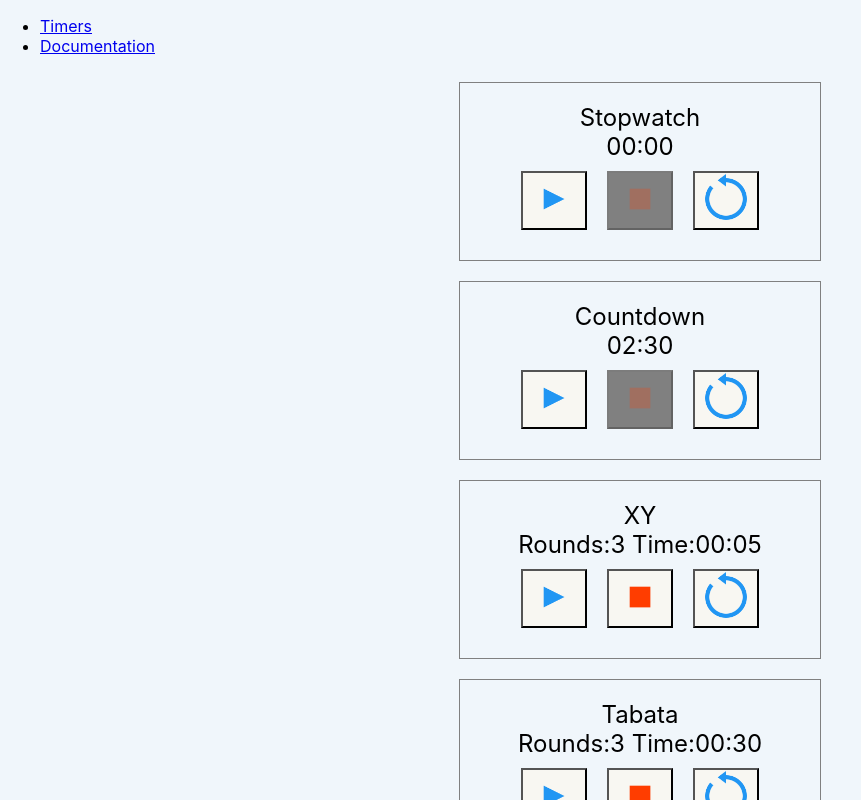
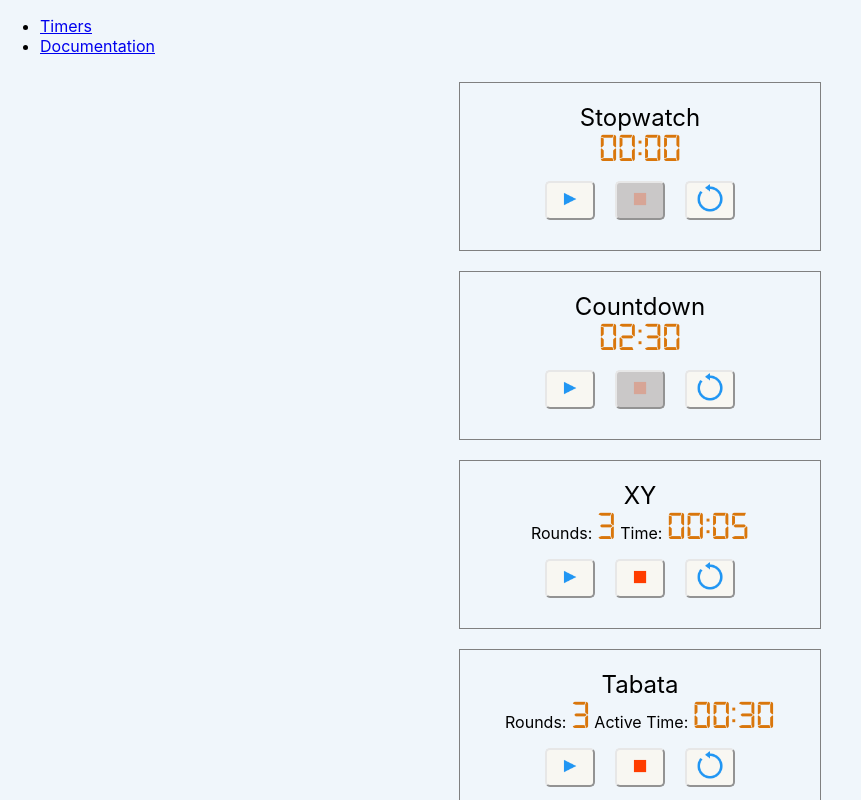
Before and after one commit to prof-tejera/assignment-1-chansub, a React (Create React App) app: page / in a window 1280 px wide. Shown: the whole page, without its empty margins (0-861 px from the left). Built offline with nearby package versions, Linux system fonts and the light colour scheme.

Commit message:
Design tweaks, documentations
Added fonts, spacing, console logs, documentation started.

```diff
--- a/src/components/generic/Button.css
+++ b/src/components/generic/Button.css
@@ -3,6 +3,8 @@ button{
     margin: 10px;
     min-width: 50px;
     background-color:rgba(249, 248, 241, 0.926);
+    border-radius: 5px;
+    border-color: #e7e7e7;
 }
 /*
 .btn-start{
@@ -18,7 +20,7 @@ button{
     background-color: crimson;
 } */
 button:disabled{
-    background-color: grey;
+    background-color: rgb(202, 200, 200);
     cursor: none;
 }
 button:disabled img{
--- a/src/components/generic/Button.js
+++ b/src/components/generic/Button.js
@@ -15,16 +15,16 @@ const Button = ({ active, text, ...btnProps }) => {
     >
 
     {text === 'Start' &&
-      <img src={playIcon} width="50" alt="Start" title="Start"/>
+      <img src={playIcon} width="30" alt="Start" title="Start"/>
     }
     {text === 'Pause' &&
-      <img src={pauseIcon} width="50" alt="Pause" title="Pause" />
+      <img src={pauseIcon} width="30" alt="Pause" title="Pause" />
     }
     {text === 'End' &&
-      <img src={stopIcon} width="50" alt="End" title="End"/>
+      <img src={stopIcon} width="30" alt="End" title="End"/>
     }
     {text === 'Reset' &&
-      <img src={resetIcon} width="50" alt="Reset" title="Reset"/>
+      <img src={resetIcon} width="30" alt="Reset" title="Reset"/>
     }
 
 
--- a/src/components/timers/Countdown.js
+++ b/src/components/timers/Countdown.js
@@ -22,7 +22,10 @@ const Countdown = () => {
         if(!pause){
             if(seconds > 0){
                 setSeconds(seconds - 1);
-                //console.log('running now...', doConvert(seconds));
+            }
+            else if(seconds === 0){
+                setPause(true);
+                console.log("Countdown timer ends!");
             }
         }
     }
@@ -45,7 +48,7 @@ const Countdown = () => {
 
     return (
         <>
-        <Panel className={"output"} data-seconds={seconds}>{doConvert(seconds)}</Panel>
+        <Panel className={"output"} data-seconds={seconds}><span className="numbers">{doConvert(seconds)}</span></Panel>
         <Button className={(pause)?'btn-start':'btn-pause'} img="start" text={(pause)?'Start':'Pause'} onClick={handlePauseToggle} disabled={(seconds === 0)? true:false}/>
         <Button className='btn-end' text='End' onClick={handleEnd} disabled={(seconds === 0)||(seconds === initialSeconds)? true:false}/>
         <Button className='btn-reset' text='Reset' onClick={handleReset} />
--- a/src/components/timers/Stopwatch.js
+++ b/src/components/timers/Stopwatch.js
@@ -26,7 +26,10 @@ const StopWatch = () => {
         if(!pause){
             if(seconds < maxSeconds){
                 setSeconds(seconds + 1);
-                console.log('running now...', seconds);
+            }
+            else if(seconds === maxSeconds){
+                setPause(true);
+                console.log("Stopwatch timer ends!");
             }
         }
     }
@@ -49,7 +52,7 @@ const StopWatch = () => {
 
     return (
         <>
-        <Panel className={"output"}>{doConvert(seconds)}</Panel>
+        <Panel className={"output"}><span className="numbers">{doConvert(seconds)}</span></Panel>
         <Button className={(pause)?'btn-start':'btn-pause'} text={(pause)?'Start':'Pause'} onClick={handlePauseToggle} disabled={(seconds === maxSeconds) ? true:false}/>
         <Button className='btn-end' text='End' onClick={handleEnd} disabled={(seconds === 0)||(seconds === maxSeconds)? true:false}/>
         <Button className='btn-reset' text='Reset' onClick={handleReset} />
--- a/src/components/timers/Tabata.js
+++ b/src/components/timers/Tabata.js
@@ -12,9 +12,9 @@ const Tabata = () => {
     const [rounds, setRounds] = useState(initialRounds);
     const [seconds, setSeconds] = useState(initialSeconds);
     const [pause, setPause] = useState(true);
+    const [rest, setRest] = useState(false);
 
     useEffect(() => {
-        console.log("useEffect ran");
         const intervalId = setInterval(performCount, 1000);
 
         return () => {
@@ -27,25 +27,26 @@ const Tabata = () => {
           if (seconds > 0) {
             setSeconds(seconds - 1);
             if(seconds === 20){
-                console.log("Rest, start counting 10!")
+                console.log("Tabata 20 seconds reached. Now 10 seconds rest...")
                 setSeconds(10);
+                setRest(true);
             }
             if (seconds === 1 && rounds > 1) {
-              console.log("set counter now and reset seconds");
               setSeconds(initialSeconds);
               setRounds(rounds - 1);
+              setRest(false);
             }
-            console.log("running now...", seconds);
           } else if (rounds === 1 && seconds === 0) {
-            console.log("END!");
+            console.log("Tabata timer ends!");
             setRounds(0);
+            setRest(false);
           }
         }
       };
 
     const handlePauseToggle = () => {
         setPause(!pause);
-        console.log("Countdown",(pause)?'unpaused':'paused');
+        console.log("Tabata ",(pause)?'unpaused':'paused');
     }
     const handleEnd = () => {
         setPause(true);
@@ -63,7 +64,7 @@ const Tabata = () => {
 
     return (
         <>
-        <Panel className={"output"} data-seconds={seconds}>Rounds:{rounds} Time:{doConvert(seconds)}</Panel>
+        <Panel className={"output"} data-seconds={seconds}>Rounds: <span className="numbers">{rounds}</span> {(rest) ? 'Rest':'Active'} Time: <span className="numbers">{doConvert(seconds)}</span></Panel>
         <Button className={(pause)?'btn-start':'btn-pause'} img="start" text={(pause)?'Start':'Pause'} onClick={handlePauseToggle} disabled={(seconds === 0)? true:false}/>
         <Button className='btn-end' text='End' onClick={handleEnd} disabled={(rounds === 0)||(rounds === initialSeconds)? true:false}/>
         <Button className='btn-reset' text='Reset' onClick={handleReset} />
--- a/src/components/timers/XY.js
+++ b/src/components/timers/XY.js
@@ -14,12 +14,10 @@ const XY = () => {
     const [pause, setPause] = useState(true);
 
     useEffect(() => {
-        console.log("useEffect ran");
         const intervalId = setInterval(performCount, 1000);
 
         return () => {
           clearInterval(intervalId);
-          console.log("interval cleared", intervalId);
         };
       });
 
@@ -28,13 +26,11 @@ const XY = () => {
           if (seconds > 0) {
             setSeconds(seconds - 1);
             if (seconds === 1 && rounds > 1) {
-              console.log("set counter now and reset seconds");
               setSeconds(initialSeconds);
               setRounds(rounds - 1);
             }
-            console.log("running now...", seconds);
           } else if (rounds === 1 && seconds === 0) {
-            console.log("END!");
+            console.log("XY timer ends!");
             setRounds(0);
           }
         }
@@ -42,7 +38,7 @@ const XY = () => {
 
     const handlePauseToggle = () => {
         setPause(!pause);
-        console.log("Countdown",(pause)?'unpaused':'paused');
+        console.log("XY",(pause)?'unpaused':'paused');
     }
     const handleEnd = () => {
         setPause(true);
@@ -60,7 +56,7 @@ const XY = () => {
 
     return (
         <>
-        <Panel className={"output"} data-seconds={seconds}>Rounds:{rounds} Time:{doConvert(seconds)}</Panel>
+        <Panel className={"output"} data-seconds={seconds}>Rounds: <span className="numbers">{rounds}</span> Time: <span className="numbers">{doConvert(seconds)}</span></Panel>
         <Button className={(pause)?'btn-start':'btn-pause'} img="start" text={(pause)?'Start':'Pause'} onClick={handlePauseToggle} disabled={(seconds === 0)? true:false}/>
         <Button className='btn-end' text='End' onClick={handleEnd} disabled={(rounds === 0)||(rounds === initialSeconds)? true:false}/>
         <Button className='btn-reset' text='Reset' onClick={handleReset} />
--- /dev/null
+++ b/src/fonts/stylesheet.css
@@ -0,0 +1 @@
+/*! Generated by Font Squirrel (https://www.fontsquirrel.com) on October 23, 2022 */
--- a/src/index.css
+++ b/src/index.css
@@ -6,6 +6,15 @@ body {
   -webkit-font-smoothing: antialiased;
   -moz-osx-font-smoothing: grayscale;
 }
+
+@font-face {
+  font-family: 'digital-7regular';
+  src: url('fonts/digital-7-webfont.woff2') format('woff2'),
+       url('fonts/digital-7-webfont.woff') format('woff');
+  font-weight: normal;
+  font-style: normal;
+}
+
 
 code {
   font-family: source-code-pro, Menlo, Monaco, Consolas, "Courier New",
@@ -18,3 +27,17 @@ th {
   text-align: left;
   padding: 8px;
 }
+
+.output{
+  font-size: 16px;
+  line-height: 2em;
+}
+
+
+.output .numbers{
+  font-family: 'digital-7regular', Arial, sans-serif;
+  font-weight:normal;
+  font-style:normal;
+  color: #d9760b;
+  font-size: 40px;
+}
--- a/src/views/DocumentationView.js
+++ b/src/views/DocumentationView.js
@@ -3,7 +3,8 @@ import styled from "styled-components";
 
 import DocumentComponent from "../components/documentation/DocumentComponent";
 
-import Loading from "../components/generic/Loading";
+//import Loading from "../components/generic/Loading";
+import Button from "../components/generic/Button";
 
 const Container = styled.div`
   display: flex;
@@ -24,14 +25,14 @@ const Documentation = () => {
       <div>
         <Title>Documentation</Title>
         <DocumentComponent
-          title="Loading spinner "
-          component={<Loading />}
+          title="Timers "
+          component={<Button className='btn-end' text='End'/>}
           propDocs={[
             {
-              prop: "size",
-              description: "Changes the size of the loading spinner",
+              prop: "className, text, disabled",
+              description: "Stop button",
               type: "string",
-              defaultValue: "medium",
+              defaultValue: "Button",
             },
           ]}
         />
```
Also changed, not shown: src/fonts/digital-7-webfont.woff (added), src/fonts/digital-7-webfont.woff2 (added).
